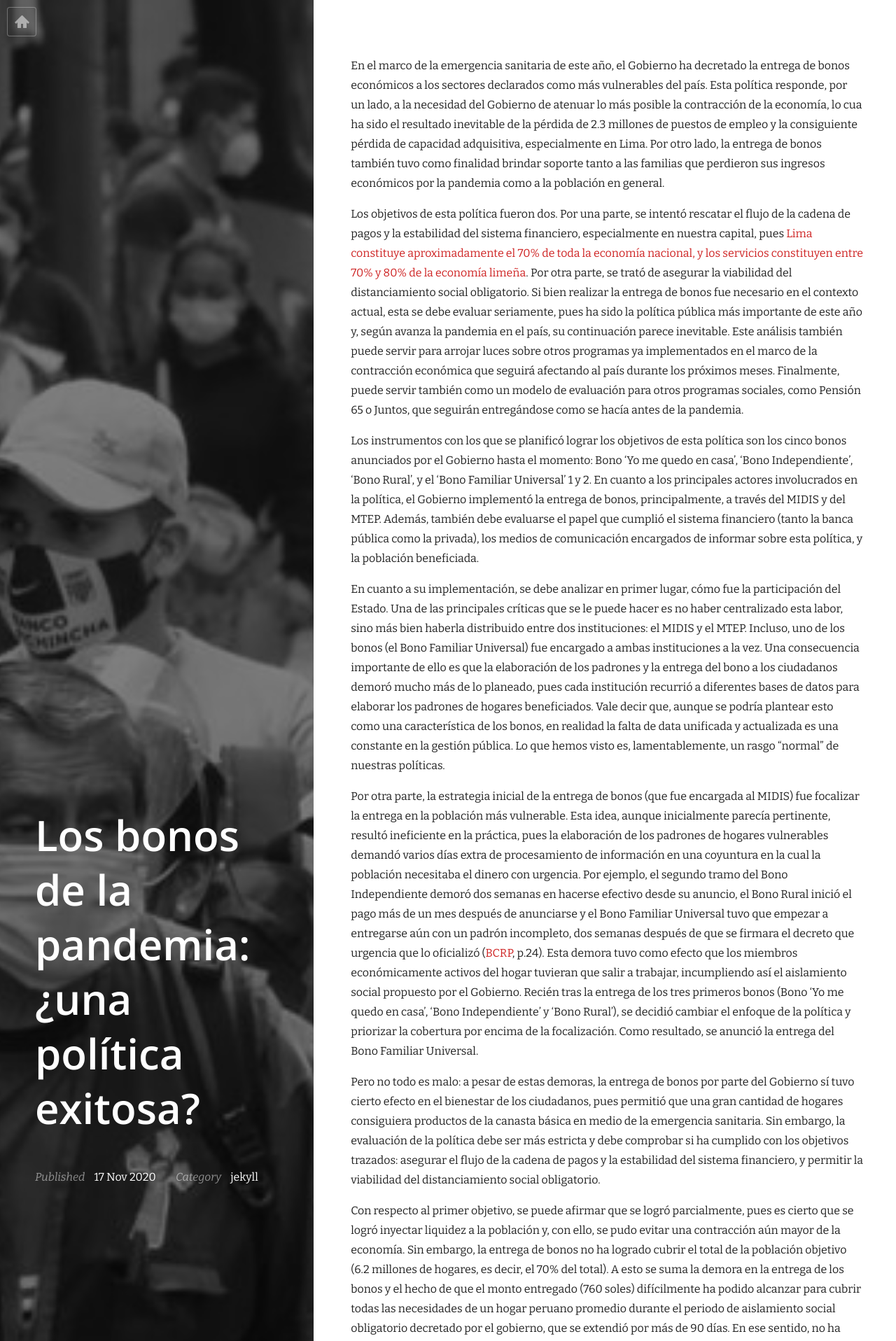
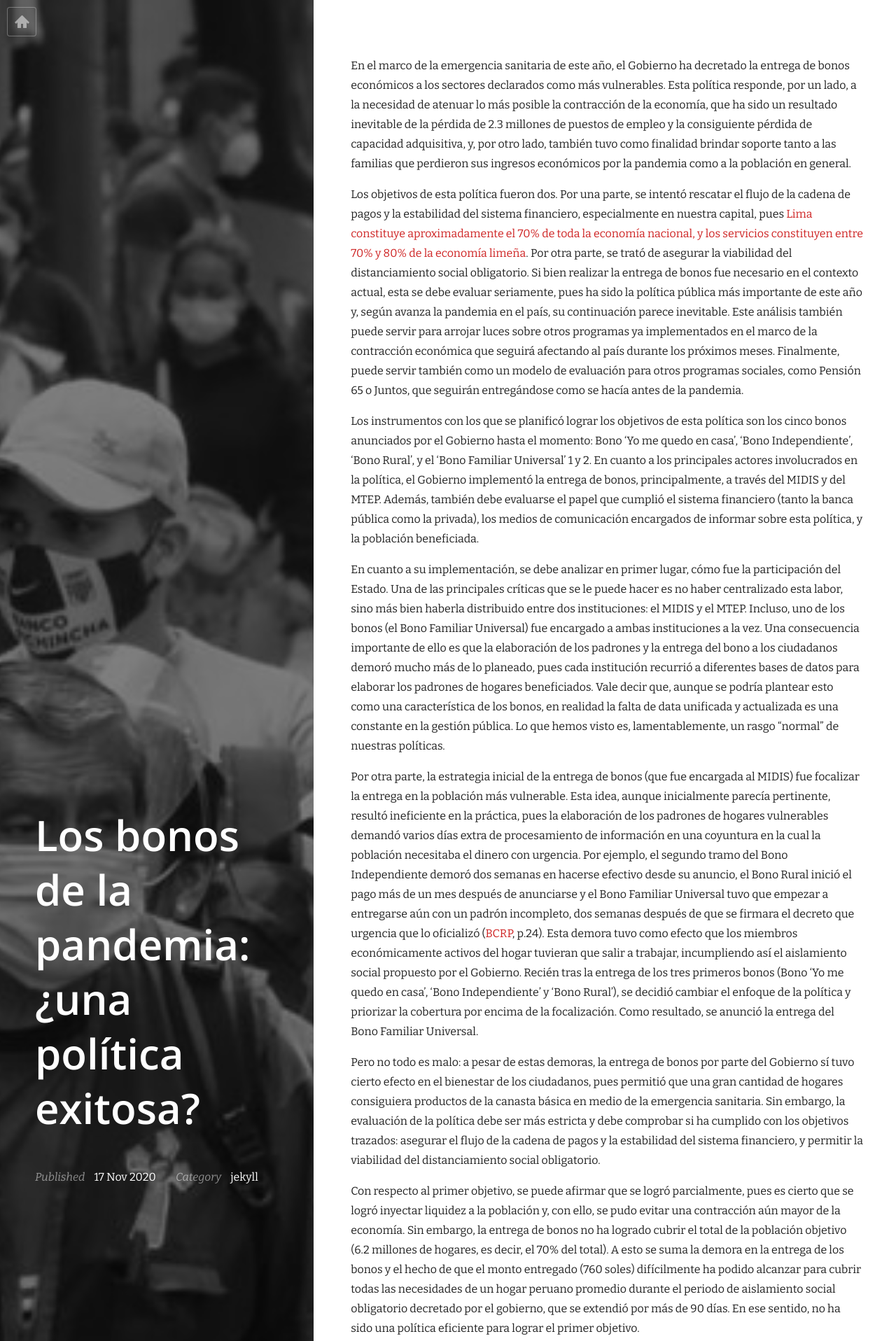
Before and after one commit to hfarfanreto/politicas_publicas, a Jekyll site: the page built from _posts/2020-11-17-los-bonos-de-la-pandemia.md, in a window 1280 px wide. Shown: the top 1916 px of the page at 70% size. Built offline with Jekyll 4.4.1, drawn with Linux system fonts in a browser that asks for light colours; nearby versions of some CDN libraries.

Commit message:
Update 2020-11-17-los-bonos-de-la-pandemia.md

```diff
--- a/_posts/2020-11-17-los-bonos-de-la-pandemia.md
+++ b/_posts/2020-11-17-los-bonos-de-la-pandemia.md
@@ -6,7 +6,7 @@ categories: jekyll
 featured_image: /images/pandemia1.jpg
 ---
 
-En el marco de la emergencia sanitaria de este año, el Gobierno ha decretado la entrega de bonos económicos a los sectores declarados como más vulnerables del país. Esta política responde, por un lado, a la necesidad del Gobierno de atenuar lo más posible la contracción de la economía, lo cua ha sido el resultado inevitable de la pérdida de 2.3 millones de puestos de empleo y la consiguiente pérdida de capacidad adquisitiva, especialmente en Lima. Por otro lado, la entrega de bonos también tuvo como finalidad brindar soporte tanto a las familias que perdieron sus ingresos económicos por la pandemia como a la población en general.
+En el marco de la emergencia sanitaria de este año, el Gobierno ha decretado la entrega de bonos económicos a los sectores declarados como más vulnerables. Esta política responde, por un lado, a la necesidad de atenuar lo más posible la contracción de la economía, que ha sido un resultado inevitable de la pérdida de 2.3 millones de puestos de empleo y la consiguiente pérdida de capacidad adquisitiva, y, por otro lado, también tuvo como finalidad brindar soporte tanto a las familias que perdieron sus ingresos económicos por la pandemia como a la población en general.
 
 Los objetivos de esta política fueron dos. Por una parte, se intentó rescatar el flujo de la cadena de pagos y la estabilidad del sistema financiero, especialmente en nuestra capital, pues [Lima constituye aproximadamente el 70% de toda la economía nacional, y los servicios constituyen entre 70% y 80% de la economía limeña](https://ojo-publico.com/2031/bruno-seminario-esta-pandemia-cierra-el-periodo-neoliberal). Por otra parte, se trató de asegurar la viabilidad del  distanciamiento  social  obligatorio. Si bien realizar la entrega de bonos fue necesario en el contexto actual, esta se debe evaluar seriamente, pues ha sido la política pública más importante de este año y, según avanza la pandemia en el país, su continuación parece inevitable. Este análisis también puede servir para arrojar luces sobre otros  programas ya implementados en el marco de la contracción económica que seguirá afectando al país durante los próximos meses. Finalmente, puede servir también como un modelo de evaluación para otros programas sociales, como Pensión 65 o Juntos, que seguirán entregándose como se hacía antes de la pandemia.
 
```
